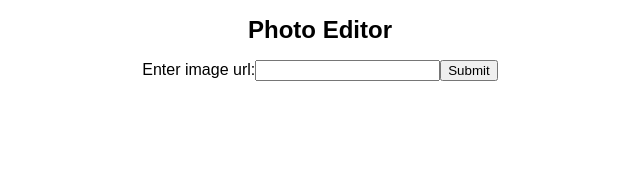
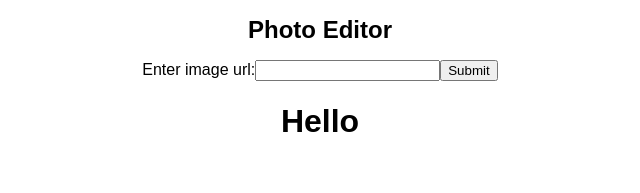
Before and after one commit to kkavita92/shecodes-project, a React (Create React App) app: page / in a window 1280 px wide. Shown: the top 193 px of the page, without its empty margins (320-960 px from the left). Built offline with nearby package versions, Linux system fonts and the light colour scheme.

Commit message:
Create PhotoEditor component and link to PhotoViewer

```diff
--- /dev/null
+++ b/src/PhotoEditor.js
@@ -0,0 +1,14 @@
+import React, { Component } from 'react';
+import './App.css';
+
+class PhotoEditor extends Component {
+  render() {
+    return (
+      <div>
+        <h1>Hello</h1>
+      </div>
+    );
+  }
+}
+
+export default PhotoEditor;
--- a/src/PhotoViewer.js
+++ b/src/PhotoViewer.js
@@ -1,5 +1,5 @@
 import React, { Component } from 'react';
-import './App.css';
+import PhotoEditor from './PhotoEditor.js'
 import './PhotoViewer.css';
 
 class PhotoViewer extends Component {
@@ -45,6 +45,9 @@ class PhotoViewer extends Component {
         <div className="image-container">
           {imagePreview}
         </div>
+
+        <PhotoEditor />
+
       </div>
     );
   }
```
Lines whose indentation alone changed are shown as unchanged.
